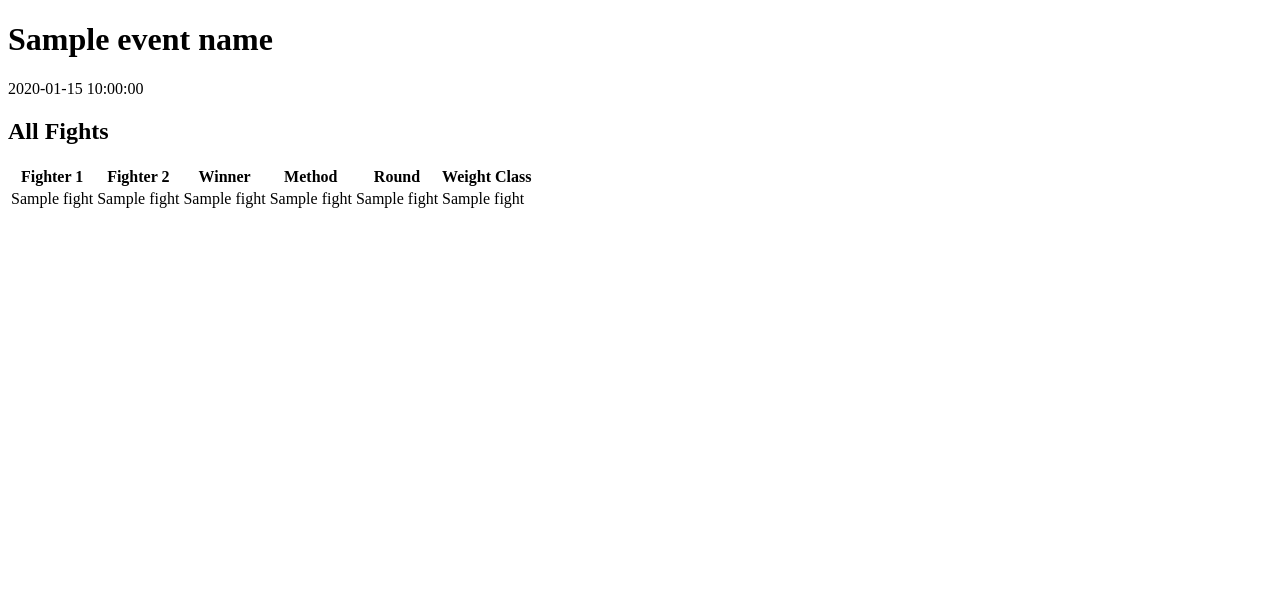
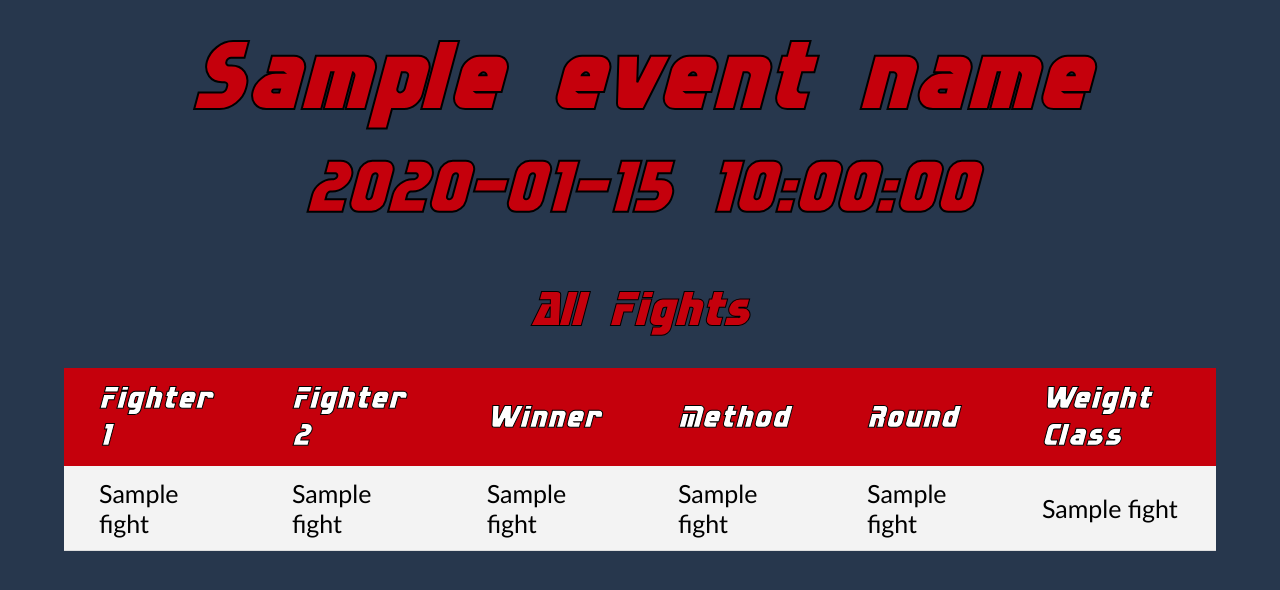
Before and after one commit to PeakyZloading/OctoVault, a Flask app: template website/templates/eventoverview.html in a window 1280 px wide. Shown: the top 590 px of the page. Run offline with Flask 3, Linux system fonts and the light colour scheme; the template is opened without the code that fills it: most values are stand-ins (such as "Sample title", 1, 10 or a date in 2020).

Commit message:
Finishes styling for event overview page

```diff
--- a/website/static/overstyle.css
+++ b/website/static/overstyle.css
@@ -8,7 +8,7 @@ body{
     background-color: #27374D;
 }
 
-.fighter-name{
+.fighter-name, .event-name{
     font-size: 100px;
     text-align: center;
     font-family: myFirstFont;
@@ -51,16 +51,15 @@ body{
     margin-bottom: 30px;
 }
 
-.previous-fights-table{
+.previous-fights-table, .fight-details-table{
     border-collapse: collapse;
     margin: auto;
     max-width: 90%;
     font-size: 0.9em;
-
     margin-bottom: 30px;
 }
 
-.previous-fights-table thead tr{
+.previous-fights-table thead tr, .fight-details-table thead tr{
     background-color: #c5000c;
     color: #ffffff;
     font-family: myFirstFont;
@@ -70,21 +69,21 @@ body{
     font-weight: bold;
 }
 
-.previous-fights-table th, .previous-fights-table td{
+.previous-fights-table th, .previous-fights-table td, .fight-details-table th, .fight-details-table td{
     padding: 12px 35px;
     font-size: 25px;
     font-family:'Gill Sans', 'Gill Sans MT', Calibri, 'Trebuchet MS', sans-serif
 }
 
-.previous-fights-table tbody tr{
+.previous-fights-table tbody tr, .fight-details-table tbody tr{
     border-bottom: 1px solid #dddddd;
 }
 
-.previous-fights-table tbody tr{
+.previous-fights-table tbody tr, .fight-details-table tbody tr{
     background-color: #f3f3f3;
 }
 
-.fighter-nickname{
+.fighter-nickname, .event-date{
     color: #c5000c;
     text-align: center;
     font-size: 75px;
--- a/website/templates/eventoverview.html
+++ b/website/templates/eventoverview.html
@@ -4,11 +4,11 @@
     <meta charset="UTF-8">
     <meta name="viewport" content="width=device-width, initial-scale=1.0">
     <title>Event Overview</title>
-    <!-- <link rel="stylesheet" href="../static/overstyle.css"/> -->
+    <link rel="stylesheet" href="../static/overstyle.css"/>
 </head>
 <body>
     <!-- Event Name -->
-    <h1 class="event-name">{{ event_name }}</h1>
+    <div class="event-name">{{ event_name }}</div>
 
     <!-- Event Date -->
     <div class="event-date">{{ event_date }}</div>
@@ -18,12 +18,12 @@
     <table class="fight-details-table">
         <thead>
             <tr>
-                <th>Fighter 1</th>
-                <th>Fighter 2</th>
-                <th>Winner</th>
-                <th>Method</th>
-                <th>Round</th>
-                <th>Weight Class</th>
+                <th style="font-family: myFirstFont; font-size: 32px;">Fighter 1</th>
+                <th style="font-family: myFirstFont; font-size: 32px;">Fighter 2</th>
+                <th style="font-family: myFirstFont; font-size: 32px;">Winner</th>
+                <th style="font-family: myFirstFont; font-size: 32px;">Method</th>
+                <th style="font-family: myFirstFont; font-size: 32px;">Round</th>
+                <th style="font-family: myFirstFont; font-size: 32px;">Weight Class</th>
             </tr>
         </thead>
         <tbody>
--- a/website/templates/home.html
+++ b/website/templates/home.html
@@ -12,7 +12,7 @@
         <p class="main-greeting">A simple lookup tool for all things UFC</p>
         <div class="input-section">
             <form class="main-form" id="search-form" action="/overview" method="GET">
-                <input type="text" id="user_input_main" name="octo_input" required minlength="1" maxlength="40" size="70" placeholder="Enter a fighter's name or an event's name (e.g., Conor McGregor or UFC 264)">
+                <input type="text" id="user_input_main" name="octo_input" required minlength="1" maxlength="70" size="70" placeholder="Enter a fighter's name or an event's name (e.g., Conor McGregor or UFC 264)">
                 <input type="submit" value="Press to search the OctoVault!" id="submit-button">
             </form>
         </div>
```
